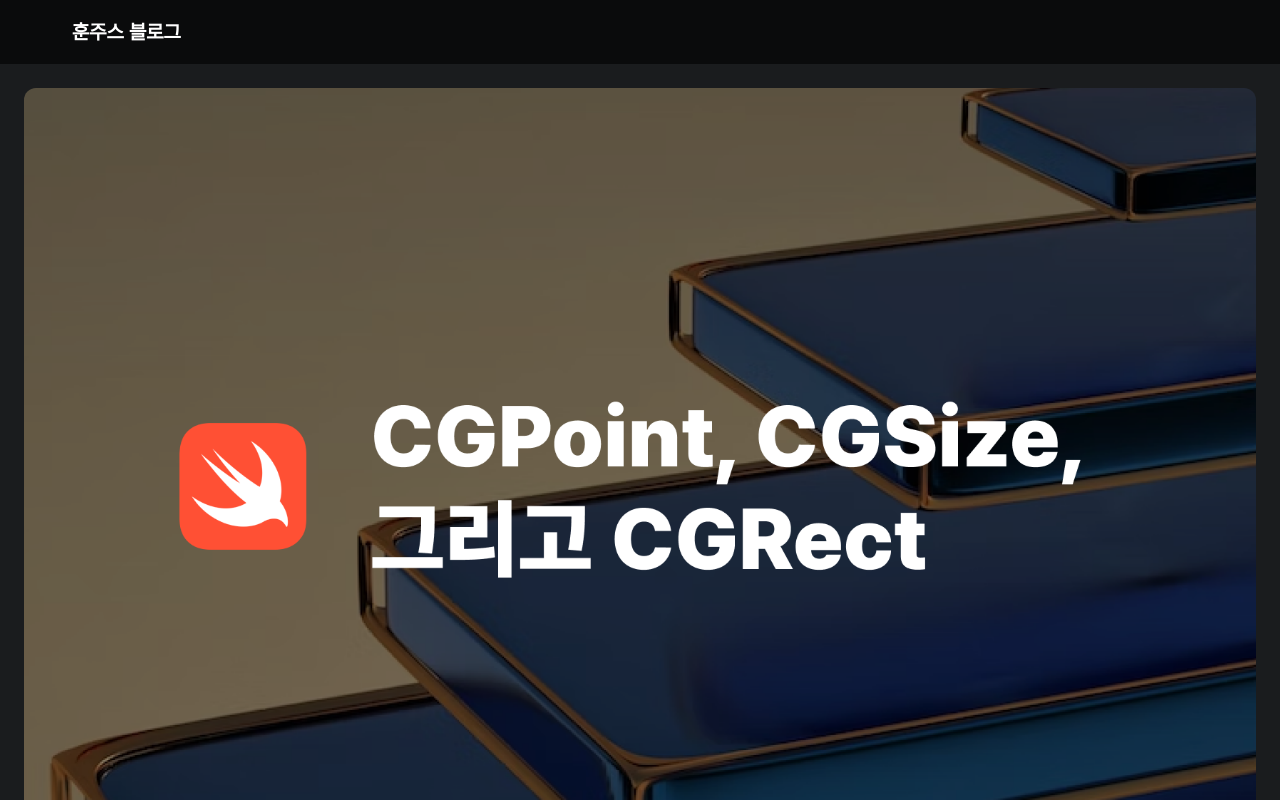
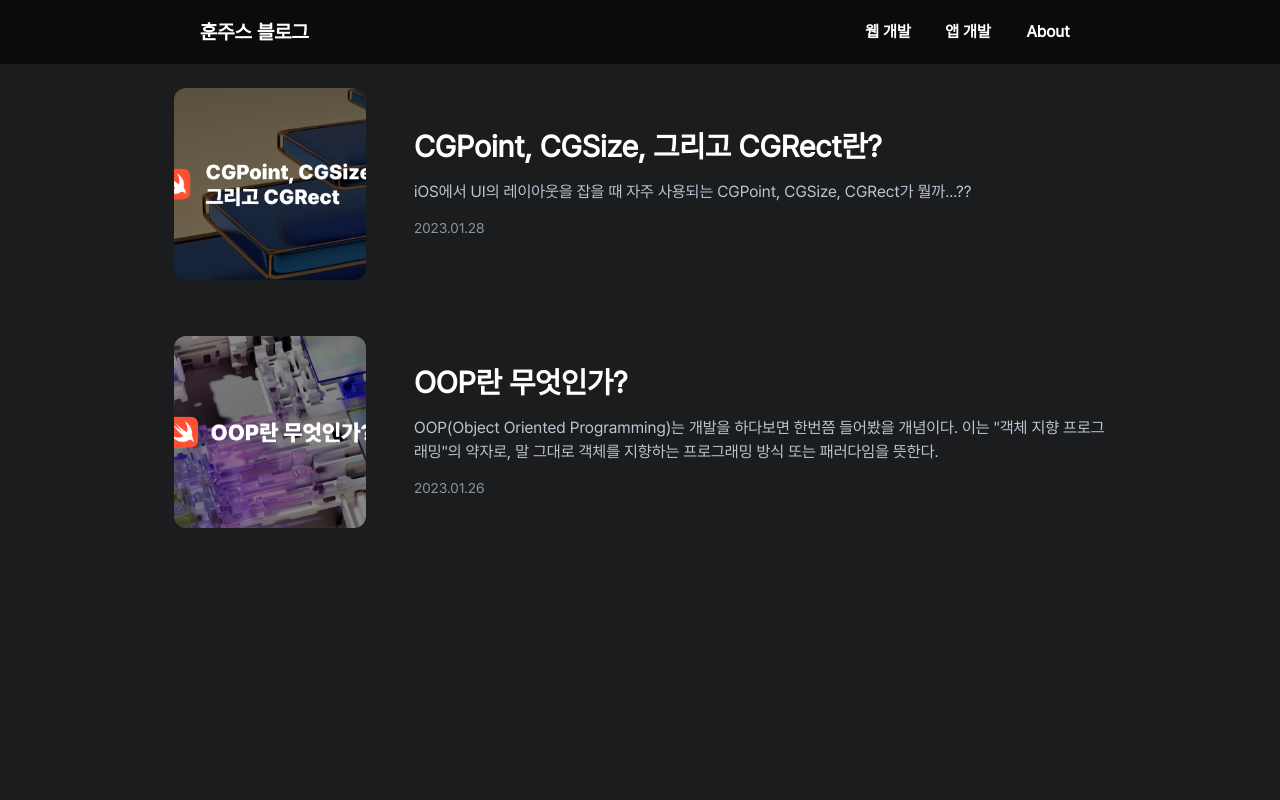
Before and after one commit to hoonjoo-park/Hoon-Juice, a Next.js app: page / in a window 1280 px wide. Shown: the top 800 px of the page. Built offline with nearby package versions, Linux system fonts and the light colour scheme.

Commit message:
데스크탑 반응형 디자인 구현

```diff
--- a/src/components/Header.tsx
+++ b/src/components/Header.tsx
@@ -1,6 +1,6 @@
 import Image from 'next/image'
 import Link from 'next/link'
-import React, { useEffect, useRef } from 'react'
+import { useRef } from 'react'
 
 const Header = () => {
   const navListBox = useRef<HTMLDivElement>(null)
@@ -18,12 +18,12 @@ const Header = () => {
   return (
     <header
       className={
-        'min-h-16 min-h-[64px] w-full fixed z-20 top-0 left-0 flex items-center justify-center bg-black'
+        'min-h-16 min-h-[64px] w-screen flex items-center justify-center bg-black sticky top-0'
       }
     >
       <nav
         className={
-          'max-w-6xl min-h-[64px] w-11/12 flex desktop:flex-row items-center mobile:flex-col tablet:flex-col justify-between'
+          'max-w-6xl min-h-[64px] flex desktop:flex-row items-center mobile:flex-col tablet:flex-col justify-between desktop:w-[70%] mobile:w-[90%]'
         }
       >
         <Link
@@ -35,15 +35,15 @@ const Header = () => {
           훈주스 블로그
         </Link>
 
-        <div className="desktop:hidden absolute right-5 top-[32px] -translate-y-1/2">
+        <div className="desktop:hidden absolute right-[5%] top-[32px] -translate-y-1/2">
           <button
             className={'rounded-lg p-2 hover:bg-gray-700 '}
             onClick={handleClickHamburger}
           >
             <Image
               src={'/images/hamburger.svg'}
-              width={20}
-              height={20}
+              width={18}
+              height={18}
               alt="hamburger"
             />
           </button>
@@ -51,17 +51,17 @@ const Header = () => {
 
         <div
           ref={navListBox}
-          className={'overflow-y-hidden accordion mobile:w-full'}
+          className={`desktop:max-h-20 desktop:w-fit overflow-y-hidden mobile:w-full accordion shrink-0`}
         >
           <ul
             className={
-              'flex items-center mobile:flex-col mobile:w-full mobile:overflow-y-hidden flex-grow'
+              'flex items-center desktop:flex-row mobile:flex-col mobile:w-full mobile:overflow-y-hidden mobile:flex-grow'
             }
           >
             <li className={'font-semibold text-base mobile:w-full flex'}>
               <Link
                 className={
-                  'desktop:px-4 hover:text-blue-500 transition mobile:px-3 mobile:py-4'
+                  'desktop:px-2 hover:text-blue desktop:w-20 transition mobile:px-3 mobile:py-4 text-center'
                 }
                 href={'/posts/web'}
               >
@@ -71,7 +71,7 @@ const Header = () => {
             <li className={'font-semibold text-base mobile:w-full flex'}>
               <Link
                 className={
-                  'desktop:px-4 hover:text-blue-500 transition mobile:px-3 mobile:py-4'
+                  'desktop:px-2 hover:text-blue desktop:w-20 transition mobile:px-3 mobile:py-4 text-center'
                 }
                 href={'/posts/app'}
               >
@@ -81,7 +81,7 @@ const Header = () => {
             <li className={'font-semibold text-base mobile:w-full flex'}>
               <Link
                 className={
-                  'desktop:px-4 hover:text-blue-500 transition mobile:px-3 mobile:py-4'
+                  'desktop:px-2 hover:text-blue desktop:w-20 transition mobile:px-3 mobile:py-4 text-center'
                 }
                 href={'/about'}
               >
--- a/src/components/PostList.tsx
+++ b/src/components/PostList.tsx
@@ -6,10 +6,12 @@ const PostList = ({ post }: any) => {
   const { slug, frontmatter } = post
 
   return (
-    <Link href={`/post/${slug}`}>
-      <div>
+    <Link className={'postList'} href={`/post/${slug}`}>
+      <div className={'flex items-center desktop:flex-row mobile:flex-col'}>
         <Image
-          className={'w-full rounded-xl mb-5'}
+          className={
+            'desktop:w-48 desktop:h-48 desktop:mb-0 desktop:mr-12 mobile:w-full mobile:mb-5 object-cover rounded-xl'
+          }
           src={frontmatter.thumbnail}
           width={300}
           height={200}
@@ -18,7 +20,7 @@ const PostList = ({ post }: any) => {
         <div>
           <h5
             className={
-              'max-h-16 mb-[10px] text-2xl font-bold text-ellipsis break-keep transition-colors'
+              'max-h-16 mobile:mb-[10px] desktop:mb-4 desktop:text-3xl mobile:text-2xl font-bold text-ellipsis break-keep'
             }
           >
             {frontmatter.title}
--- a/src/pages/index.tsx
+++ b/src/pages/index.tsx
@@ -7,7 +7,11 @@ import PostList from '@/components/PostList'
 
 const Home = ({ posts }: any) => {
   return (
-    <div className={'flex mobile:w-screen mobile:px-6 mb-16'}>
+    <div
+      className={
+        'flex justify-center desktop:max-w-[980px] mobile:w-screen mobile:px-6 mb-16 desktop:m-auto'
+      }
+    >
       <ul className={'flex flex-col gap-14 mt-6'}>
         {posts.map((post: any) => (
           <PostList key={post.slug} post={post} />
--- a/src/styles/globals.css
+++ b/src/styles/globals.css
@@ -17,7 +17,6 @@
       BlinkMacSystemFont, 'Segoe UI', Roboto, 'Helvetica Neue', Arial,
       'Noto Sans', sans-serif, 'Apple Color Emoji', 'Segoe UI Emoji',
       'Segoe UI Symbol', 'Noto Color Emoji';
-    padding-top: 4rem;
   }
 
   body {
@@ -103,4 +102,12 @@
     max-height: 500px;
     transition: max-height 0.3s ease-in-out;
   }
+
+  .postList h5 {
+    transition: color 0.3s ease;
+  }
+
+  .postList:hover h5 {
+    color: #3182f6;
+  }
 }
--- a/tailwind.config.js
+++ b/tailwind.config.js
@@ -10,6 +10,7 @@ module.exports = {
         lightBlack: '#1a1c1e',
         gray: '#bdc5d2',
         lightGray: '#8b95a1',
+        blue: '#3182F6',
       },
       screens: {
         mobile: '320px',
```
